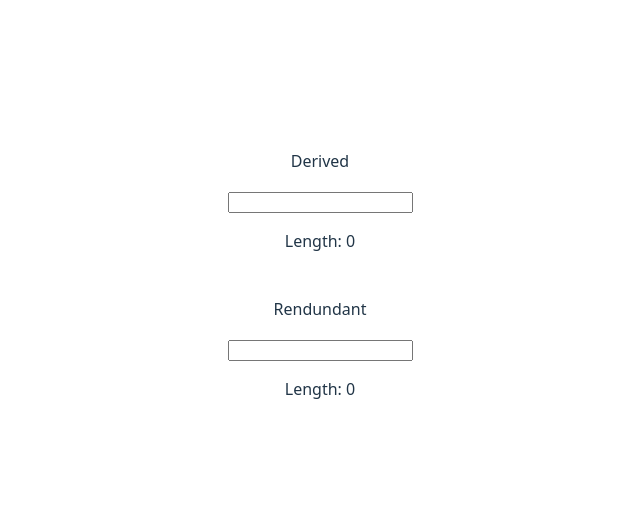
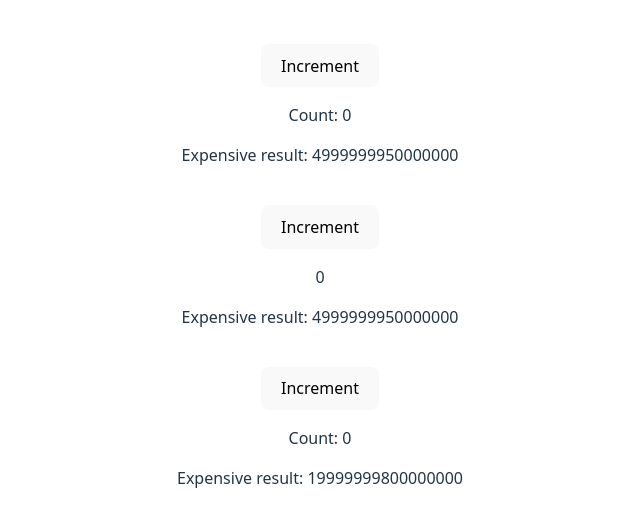
Before and after one commit to VictorSouzaCode/React-Performance-best-Practices, a React (Vite) app: page / in a window 1280 px wide. Shown: the part 125-652 px from the top of the page, without its empty margins (320-960 px from the left). Built offline with nearby package versions, Linux system fonts and the light colour scheme.

Commit message:
expensive component lesson completed

```diff
--- a/src/App.tsx
+++ b/src/App.tsx
@@ -5,17 +5,28 @@ import IdentityTrap from './exercises/ReactRenderingModel/propsIdentityTrap/Iden
 import Batching from './exercises/ReactRenderingModel/batching/Batching'
 import DerivedState from './exercises/ReactRenderingModel/derivedState/DerivedState'
 import RedundantState from './exercises/ReactRenderingModel/derivedState/RedundantState'
+import ExpensiveComponent from './exercises/ReactRenderingModel/expensiveComponent/ExpensiveComponent'
+import OptimizedComponent from './exercises/ReactRenderingModel/expensiveComponent/OptimizedComponent'
+import OptimizedUseMemo from './exercises/ReactRenderingModel/expensiveComponent/OptimizedUseMemo'
 
 function App() {
 
   return (
     <>
     {/* <ReRender/> */}
+
     {/* <PreventReRenders/> */}
+
     {/* <IdentityTrap/> */}
+
     {/* <Batching/> */}
-    <DerivedState/>
-    <RedundantState/>
+
+    {/* <DerivedState/> */}
+    {/* <RedundantState/> */}
+
+    <ExpensiveComponent/>
+    <OptimizedComponent/>
+    <OptimizedUseMemo/>
     </>
   )
 }
--- a/src/exercises/ReactRenderingModel/expensiveComponent/ExpensiveComponent.tsx
+++ b/src/exercises/ReactRenderingModel/expensiveComponent/ExpensiveComponent.tsx
@@ -1,3 +1,4 @@
+import { useState } from "react"
 
 /* What is an “expensive component”? */
 
@@ -5,20 +6,40 @@
 If it re-renders unnecessarily, your app slows down.
 */
 
-/* Your Task in this Exercise
+// Key Lesson:
+// React will happily re-render everything in a component tree if a parent changes, even heavy components.
+// Use React.memo to skip re-renders when props don’t change.
+// Use useMemo to skip re-running expensive calculations unless dependencies change.
 
-Build the naive version (Step 1). Notice the lag.
+const Expensive = () => {
+  console.log("Expensive render")
 
-Wrap the component in React.memo (Step 2). Notice how lag disappears.
+  // Simulate heavy work (e.g., calculating Fibonacci)
+  let total = 0;
+  for (let i = 0; i < 1e8; i++) {
+    total += i;
+  }
 
-Modify <Expensive /> to take a prop (e.g., value) and optimize with useMemo (Step 3).
-
-Observe how React only recomputes when it truly needs to.
-*/
+  return <p>Expensive result: {total}</p>
+}
 
 const ExpensiveComponent = () => {
+  const [count, setCount] = useState(0);
+
+  // What happens:
+  // Every time you click Increment, the whole parent re-renders.
+  // That forces <Expensive /> to re-run its heavy loop, even though it doesn’t depend on count.
+  // You’ll notice a visible lag in your UI.
   return (
-    <div>ExpensiveComponent</div>
+    <div style={{
+      border: "1px solid white",
+      marginBottom: "20px"
+    }}>
+      <button onClick={() => setCount(c => c + 1)}>Increment</button>
+      <p>Count: {count}</p>
+    {/* Expensive renders every time count changes */}
+      <Expensive/>
+    </div>
   )
 }
 
--- /dev/null
+++ b/src/exercises/ReactRenderingModel/expensiveComponent/OptimizedComponent.tsx
@@ -0,0 +1,37 @@
+import { memo } from "react"
+import { useState } from "react";
+// Optimize with React.memo
+// Now <Expensive /> only re-renders if its props change.
+// Since it has no props, React will skip re-rendering — and clicking Increment feels snappy again.
+
+// Key Lesson:
+// Use React.memo to skip re-renders when props don’t change.
+
+const Expensive = memo(function Expensive() {
+  console.log("Expensive render")
+
+  let total = 0;
+  for (let i = 0; i < 1e8; i++) {
+    total += i;
+  }
+
+  return <p>Expensive result: {total}</p>
+})
+
+const OptimizedComponent = () => {
+  const [count, setCount] = useState(0)
+
+  return (
+    <div style={{
+      border: "1px solid white"
+    }}>
+      <button onClick={() => {
+        setCount(c => c + 1)
+      }}>Increment</button>
+      <p>{count}</p>
+      <Expensive/>
+    </div>
+  )
+}
+
+export default OptimizedComponent
--- /dev/null
+++ b/src/exercises/ReactRenderingModel/expensiveComponent/OptimizedUseMemo.tsx
@@ -0,0 +1,44 @@
+import { useMemo, useState, type JSX } from "react"
+
+// Optimize with useMemo (if props exist)
+// If <Expensive /> does depend on props (like an array), you can cache the result:
+
+/* Here, the computation only re-runs if value changes.
+If count changes in the parent but value stays the same, the expensive work is skipped.
+*/
+
+// Key Lesson:
+// Use useMemo to skip re-running expensive calculations unless dependencies change.
+
+const Expensive = ({value}: {value: number}):JSX.Element => {
+    console.log("Expensive render");
+
+    const total = useMemo(() => {
+        let result = 0;
+        for (let i = 0; i < 1e8; i++) {
+            result += i * value;
+        }
+        return result
+    },[value])
+
+    return <p>Expensive result: {total}</p>
+}
+
+const OptimizedUseMemo = () => {
+    const [count, setCount] = useState(0);
+
+  return (
+    <div style={{
+        border: "1px solid white",
+        marginTop: "20px"
+    }}>
+        <button onClick={() => {
+            setCount(c => c + 1)
+        }}>Increment</button>
+        <p>Count: {count}</p>
+        <Expensive value={4}/>
+    </div>
+  )
+}
+
+export default OptimizedUseMemo
```
